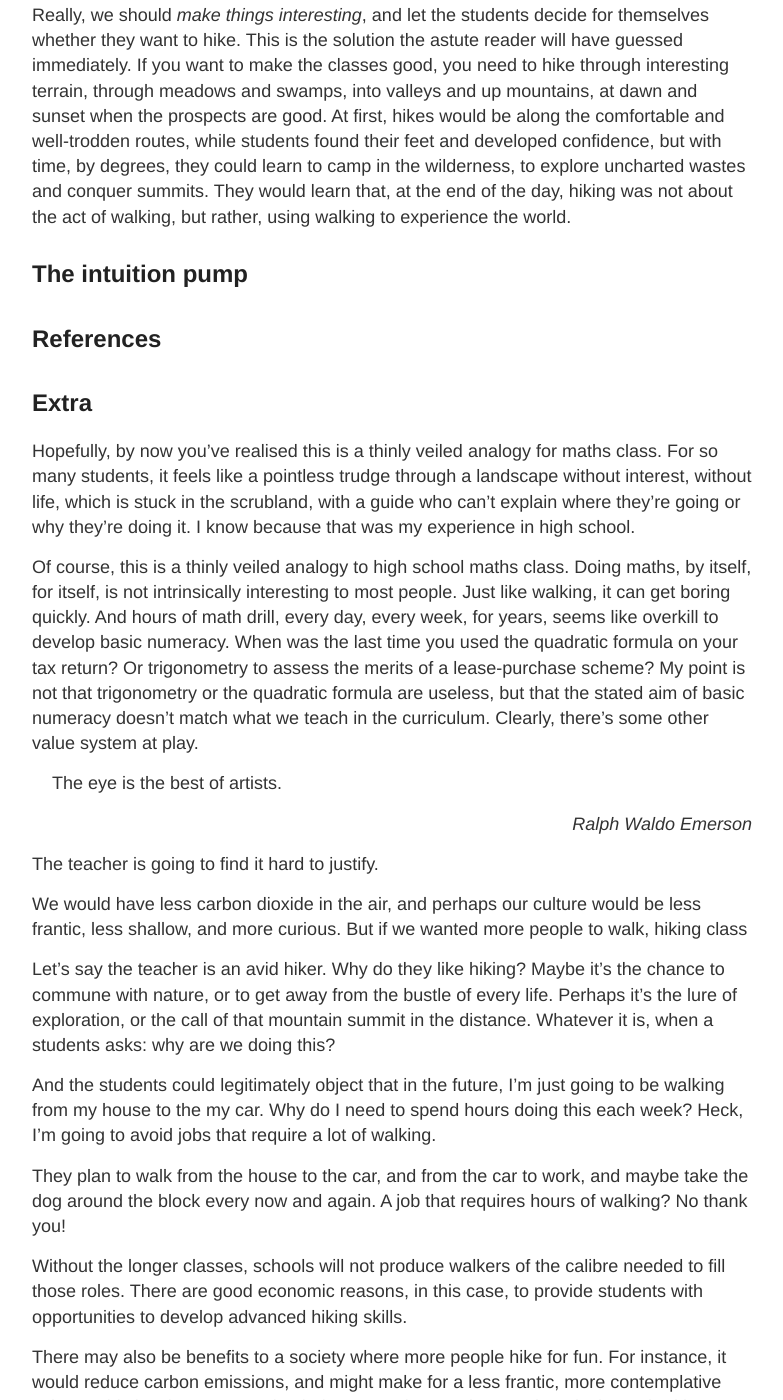
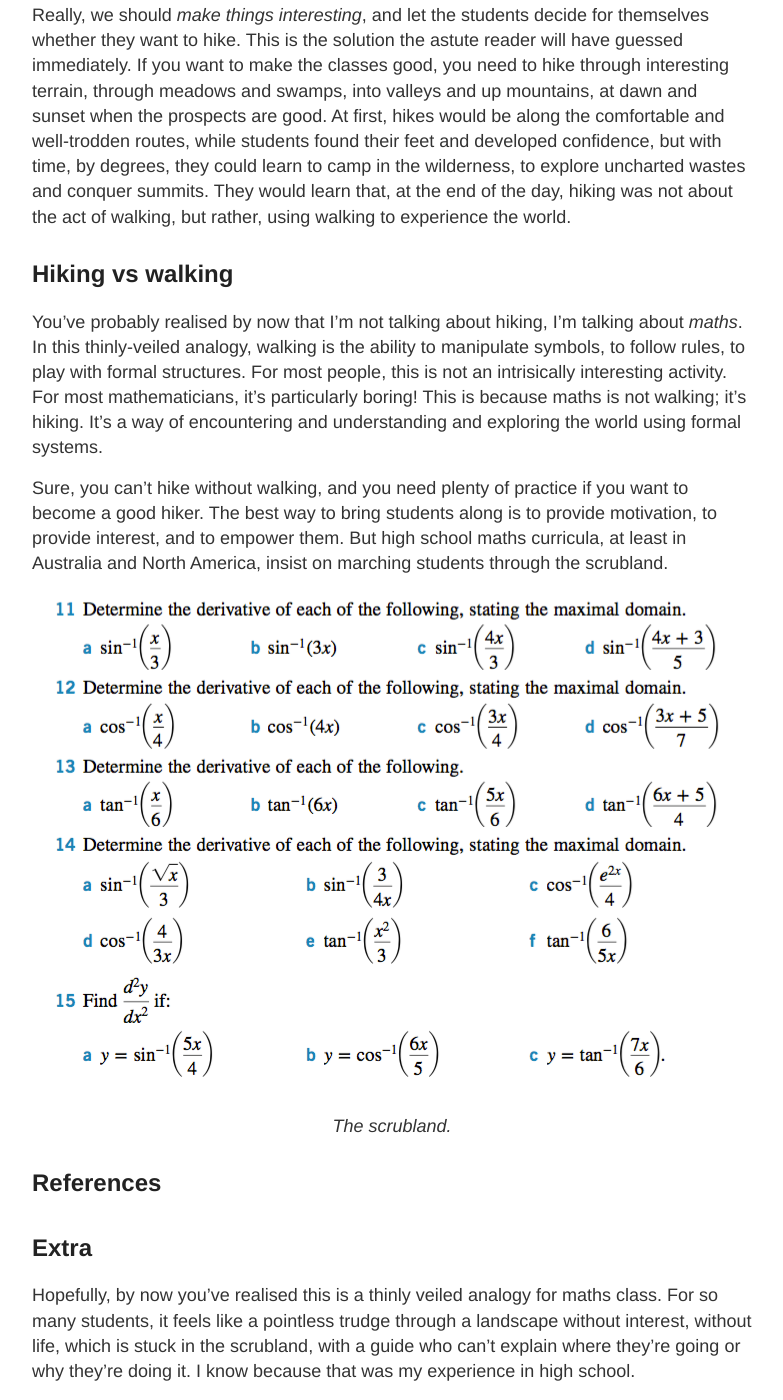
Before and after one commit to hapax/hapax.github.io, a Jekyll site: the page built from assets/teaching.md, in a window 1280 px wide and 1400 px high, scrolled down 1003 px. Shown: the whole window, without its empty margins (248-1031 px from the left). Built offline with Jekyll 4.4.1, drawn with Linux system fonts in a browser that asks for light colours; our own code applies the rules of GitHub Pages for plain Markdown files; a script that is not in the unit is left out.

Commit message:
Add image to maths manifesto

```diff
--- a/assets/teaching.md
+++ b/assets/teaching.md
@@ -67,7 +67,30 @@ They would learn that, at the end of the day, hiking was not about the
 act of walking, but rather, using walking to
 experience the world.
 
-## The intuition pump
+## Hiking vs walking
+
+You've probably realised by now that I'm not talking about hiking, I'm
+talking about *maths*.
+In this thinly-veiled analogy, walking is the ability to manipulate
+symbols, to follow rules, to play with formal structures.
+For most people, this is not an intrisically interesting activity.
+For most mathematicians, it's particularly boring!
+This is because maths is not walking; it's hiking.
+It's a way of encountering and understanding and exploring the world
+using formal systems.
+
+Sure, you can't hike without walking, and you need plenty of practice
+if you want to become a good hiker.
+The best way to bring students along is to provide motivation, to
+provide interest, and to empower them.
+But high school maths curricula, at least in Australia and North
+America, insist on marching students through the scrubland.
+
+<figure>
+    <div style="text-align:center"><img src ="/images/specialist1.png" />
+		    <figcaption><i>The scrubland.</i></figcaption>
+	</div>
+	</figure>
 
 ## References
 
```
Also changed, not shown: images/specialist1.png (added), 2 other files.
